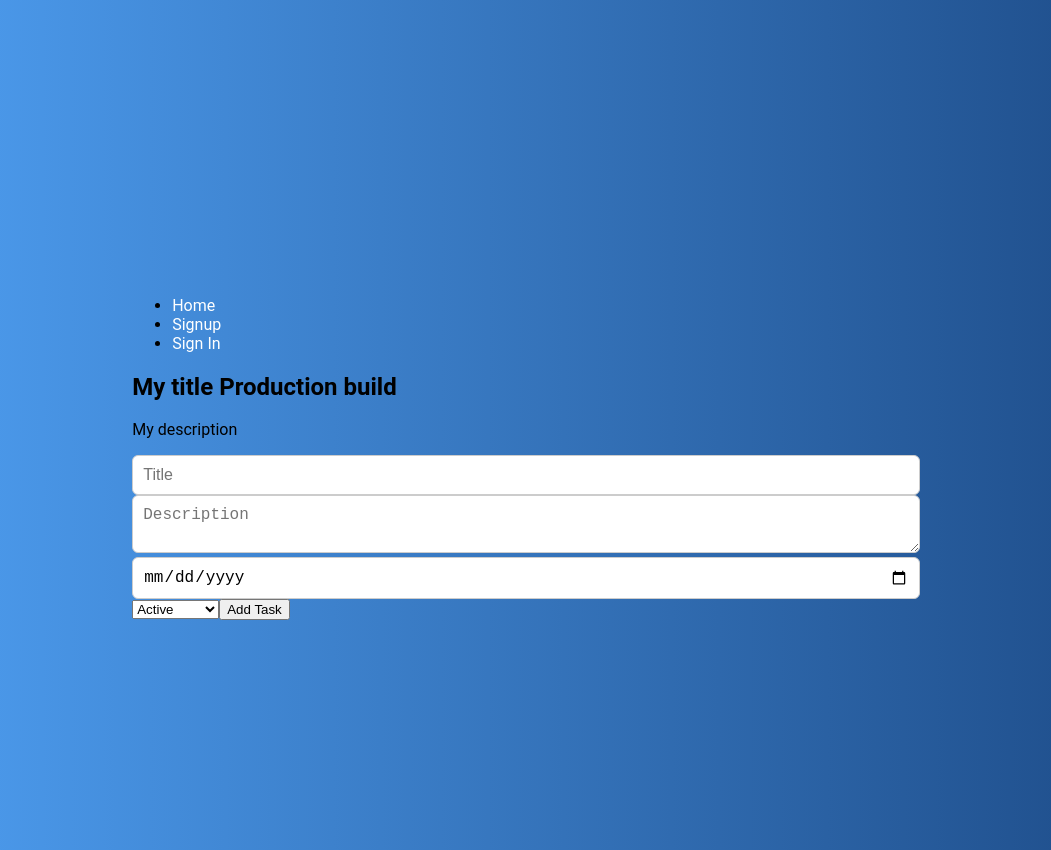
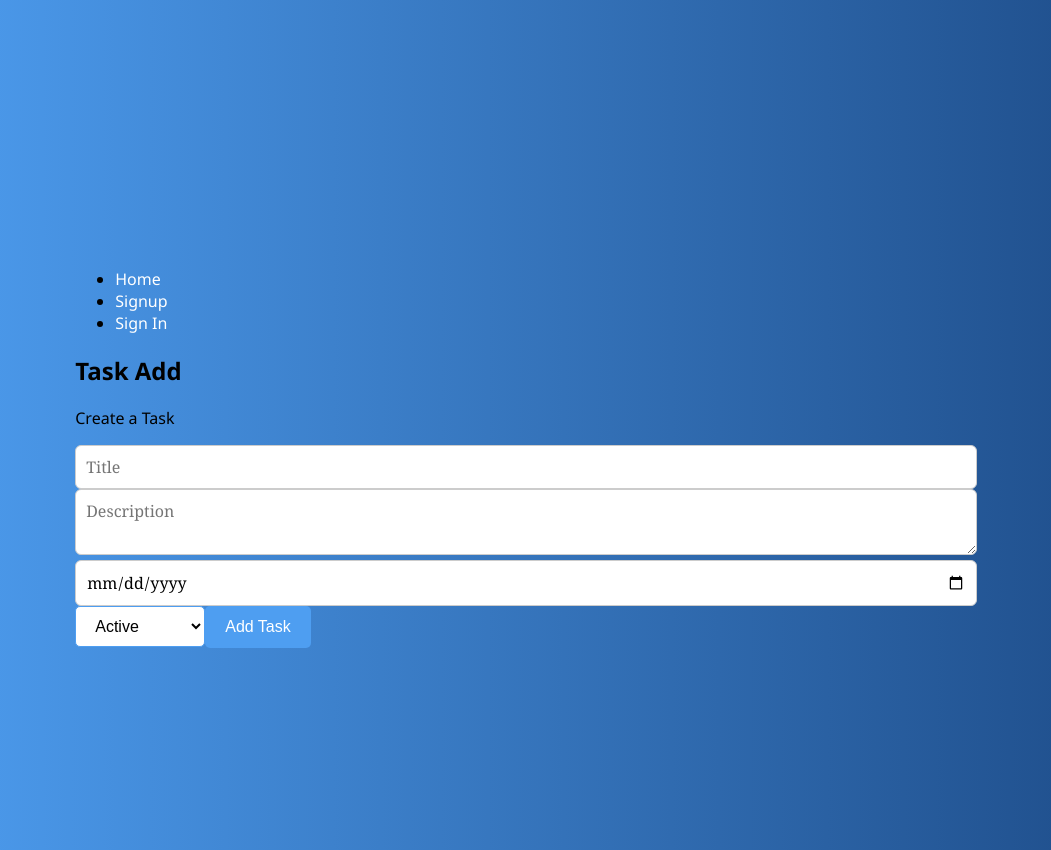
Before and after one commit to sawants3194/ToDo-App, a React (Create React App) app in the folder client/: page /add-task in a window 1280 px wide. Shown: the whole page, without its empty margins (114-1165 px from the left). Built offline with nearby package versions, Linux system fonts and the light colour scheme; no server answers.

Commit message:
style: add modern styling for pagination buttons and page info

```diff
--- a/client/src/components/TaskAdd.js
+++ b/client/src/components/TaskAdd.js
@@ -69,7 +69,10 @@ const TaskAdd = () => {
     };
 
     return (
-        <Base>
+        <Base
+            title='Task Add'
+            description='Create a Task'
+        >
             <div>
                 <form onSubmit={handleSubmit}>
                     <input
@@ -91,11 +94,16 @@ const TaskAdd = () => {
                         onChange={e => setTaskDate(e.target.value)}
                         required
                     />
-                    <select value={state} onChange={(e) => setState(e.target.value)}>
+                    <select
+                        className="task-state-select"
+                        value={state}
+                        onChange={(e) => setState(e.target.value)}
+                    >
                         <option value="active">Active</option>
                         <option value="completed">Completed</option>
                     </select>
-                    <button type="submit">Add Task</button>
+
+                    <button className='btn' type="submit">Add Task</button>
                 </form>
 
                 {error && <p className="error-message">{error}</p>} {/* Display error message if any */}
--- a/client/src/components/TaskScreen.js
+++ b/client/src/components/TaskScreen.js
@@ -120,7 +120,10 @@ const TaskScreen = () => {
 
     return (
         <Suspense fallback={<div>loading...</div>}>
-            <Base>
+            <Base
+                title='List'
+                description='List of Tasks'
+            >
                 <div>
                     <label htmlFor="filter">Filter:</label>
                     <select id="filter" value={filter} onChange={handleFilterChange}>
@@ -165,9 +168,11 @@ const TaskScreen = () => {
                         >
                             Previous
                         </button>
+
                         <span className="page-info">
                             Page {page} of {totalPages}
                         </span>
+
                         <button
                             className="pagination-button"
                             onClick={handleNextPage}
@@ -176,6 +181,7 @@ const TaskScreen = () => {
                             Next
                         </button>
                     </div>
+
                 </div>
             </Base>
         </Suspense>
--- a/client/src/styles.css
+++ b/client/src/styles.css
@@ -1,7 +1,7 @@
 /* General Body Styling */
 body {
   background: linear-gradient(to right, #4e9ef1, #1d4b87);
-  font-family: 'Roboto', sans-serif;
+  font-family:'Segoe UI', Tahoma, Geneva, Verdana, sans-serif;
   height: 100vh;
   margin: 0;
   display: flex;
@@ -138,4 +138,61 @@ textarea {
   width: 100%;
   box-sizing: border-box;
   transition: border-color 0.3s ease, box-shadow 0.3s ease;
+  font-family: Cambria, Cochin, Georgia, Times, 'Times New Roman', serif;
 }
+
+/* Global select styling */
+select {
+  background-color: #fff;       /* White background */
+  color: #000000;               /* Text color (blue) */
+  border: 1px solid #4e9ef1;    /* Border color matching primary theme */
+  border-radius: 5px;           /* Rounded corners */
+  padding: 10px 15px;           /* Space inside */
+  font-size: 16px;              /* Text size */
+  cursor: pointer;
+  transition: border-color 0.3s ease, box-shadow 0.3s ease;
+}
+
+/* On hover or focus */
+select:hover,
+select:focus {
+  border-color: #1d4b87;        /* Darker border on hover/focus */
+  outline: none;                /* Remove default focus outline */
+  box-shadow: 0 0 5px rgba(30, 75, 135, 0.5); /* Optional glow */
+}
+
+.pagination {
+  display: flex;
+  align-items: center;
+  justify-content: center; /* Center pagination */
+  margin: 20px 0;
+  gap: 10px; /* Space between buttons and page info */
+}
+
+.pagination-button {
+  background-color: #4e9ef1; /* Blue background */
+  color: #fff;               /* White text */
+  border: none;
+  border-radius: 5px;
+  padding: 8px 16px;
+  font-size: 14px;
+  cursor: pointer;
+  transition: background-color 0.3s ease, transform 0.2s ease;
+}
+
+.pagination-button:hover:not(:disabled) {
+  background-color: #1d4b87; /* Darker blue on hover */
+  transform: scale(1.05);     /* Slight zoom effect */
+}
+
+.pagination-button:disabled {
+  background-color: #d3d3d3; /* Gray for disabled */
+  color: #7a7a7a;
+  cursor: not-allowed;
+}
+
+.page-info {
+  font-size: 14px;
+  font-weight: 500;
+  color: #333;
+}
```
Also changed, not shown: 1 other file (tests, documents, lock files or other folders).
